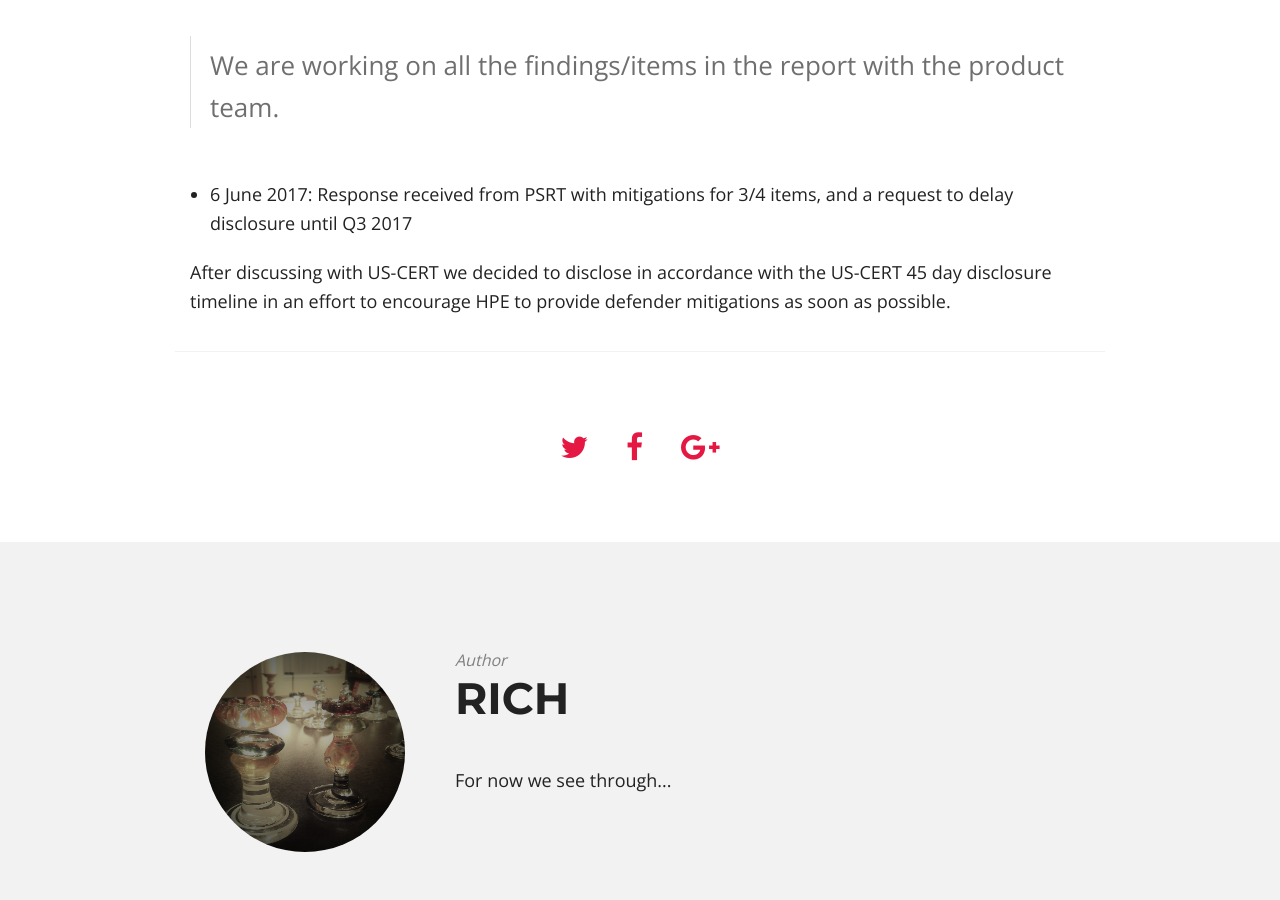
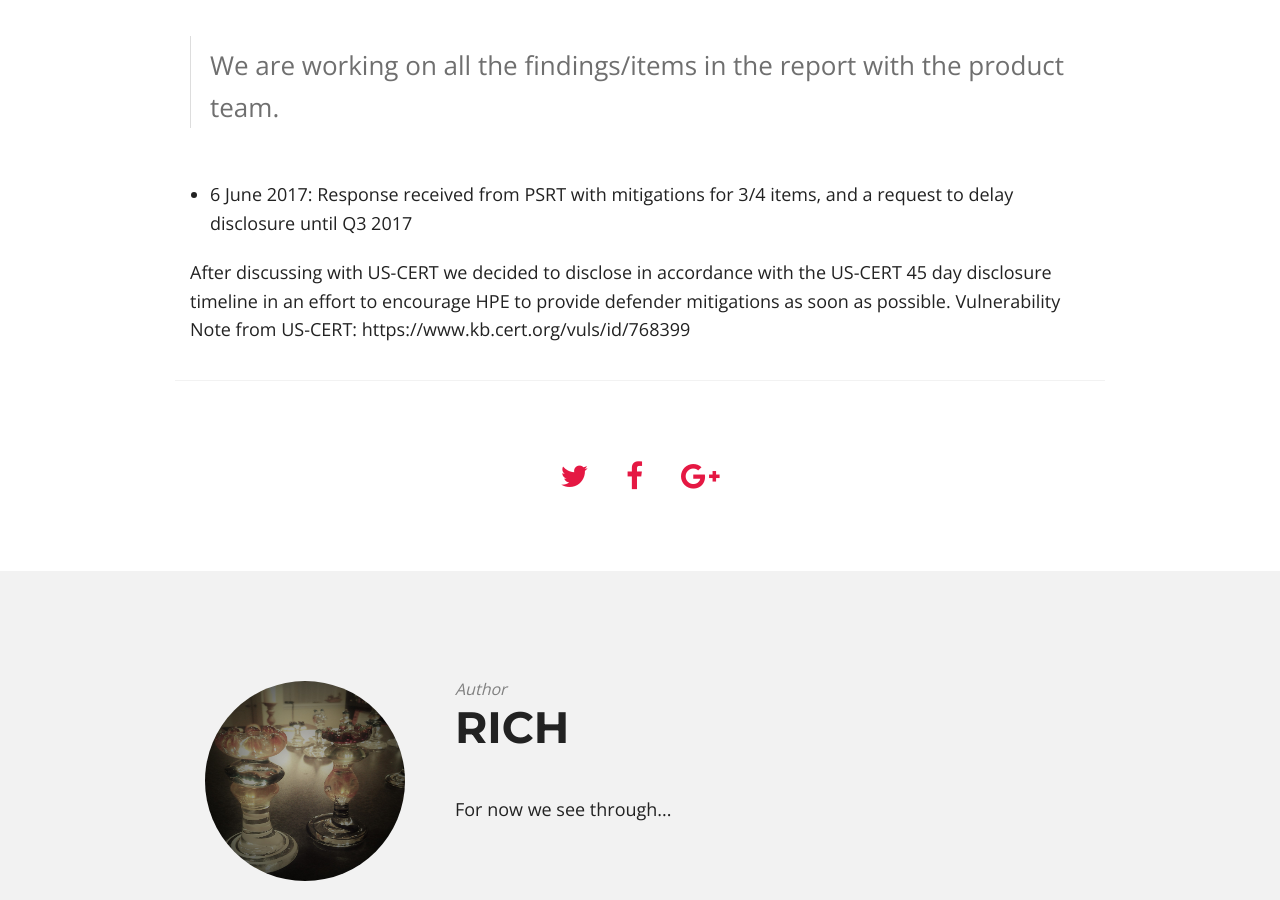
Before and after one commit to Rich5/Rich5.github.io, a Jekyll site: the page built from _posts/2017-06-13-exploiting-hp-sitescope-from-zero-to-compromise.md, in a window 1280 px wide and 900 px high, scrolled down 10625 px. Built offline with Jekyll 4.4.1, drawn with Linux system fonts in a browser that asks for light colours; nearby versions of some CDN libraries.

Commit message:
Updated 2017-06-13-exploiting-hp-sitescope-from-zero-to-compromise.md

```diff
--- a/_posts/2017-06-13-exploiting-hp-sitescope-from-zero-to-compromise.md
+++ b/_posts/2017-06-13-exploiting-hp-sitescope-from-zero-to-compromise.md
@@ -175,4 +175,4 @@ From initial report to 6 June 2017 I made repeated requests for mitigation guida
 
 - 6 June 2017: Response received from PSRT with mitigations for 3/4 items, and a request to delay disclosure until Q3 2017
 
-After discussing with US-CERT we decided to disclose in accordance with the US-CERT 45 day disclosure timeline in an effort to encourage HPE to provide defender mitigations as soon as possible.
+After discussing with US-CERT we decided to disclose in accordance with the US-CERT 45 day disclosure timeline in an effort to encourage HPE to provide defender mitigations as soon as possible. Vulnerability Note from US-CERT: https://www.kb.cert.org/vuls/id/768399
```
